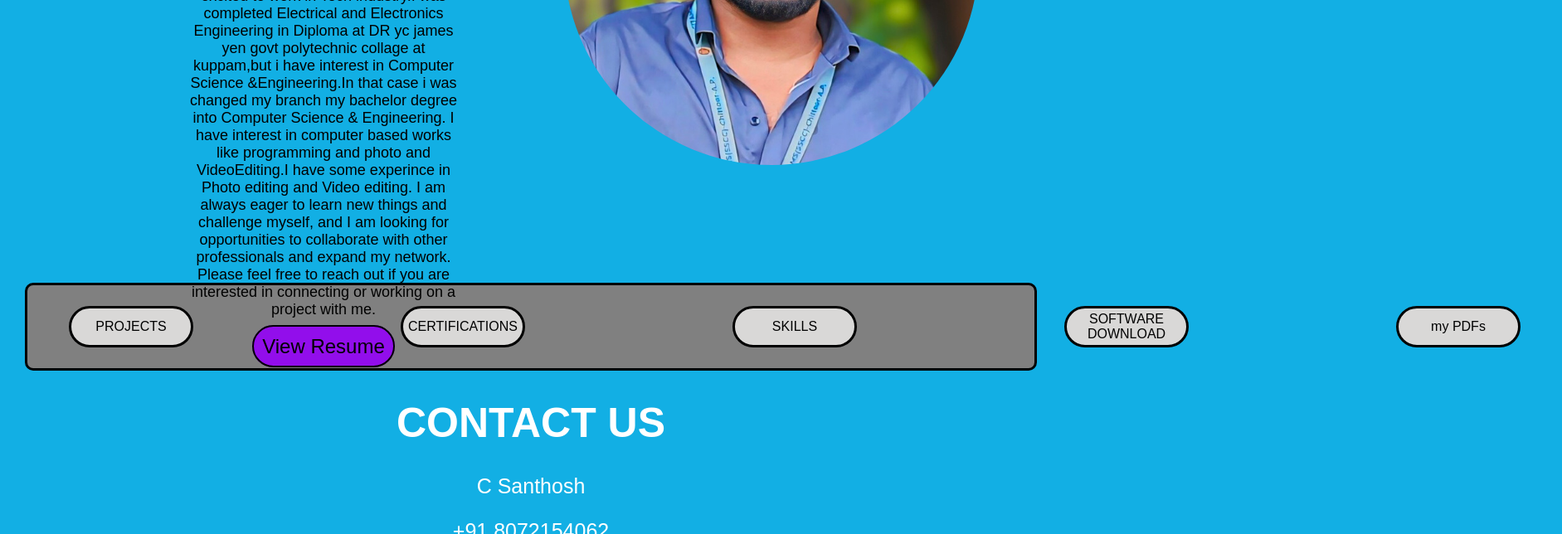
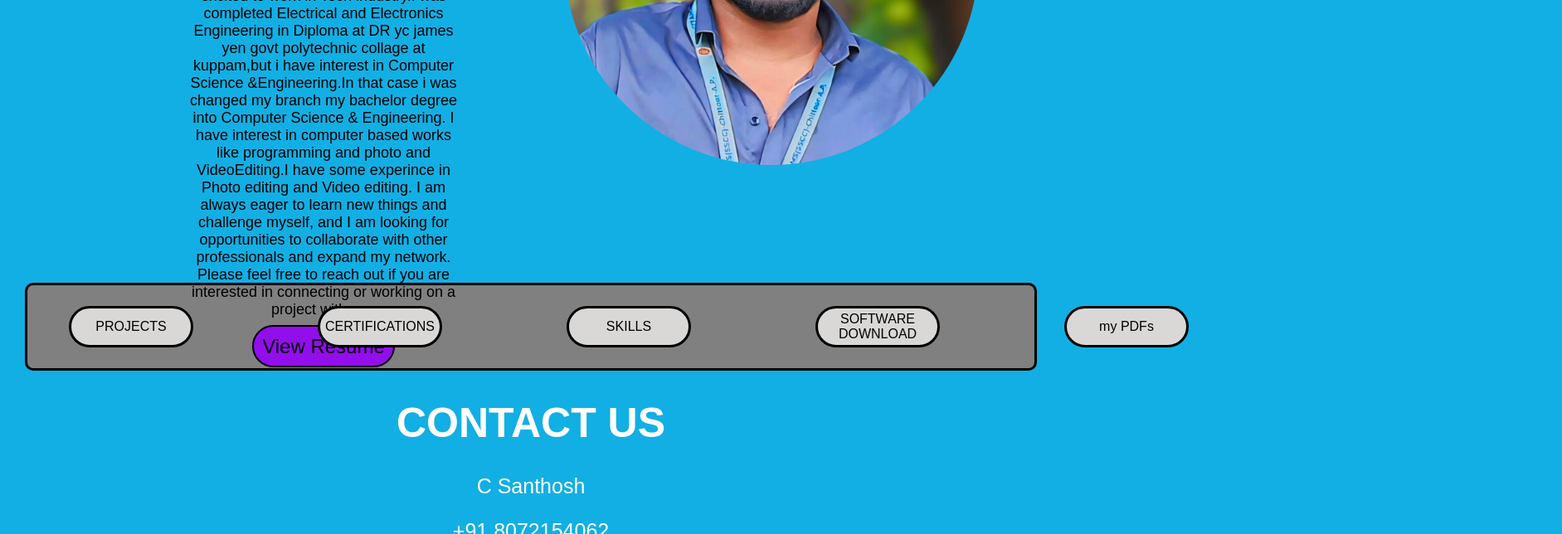
Before and after one commit to challasanthosh-14/portfolio, a plain HTML site: page index.html in a window 1280 px wide. Shown: the part 533-1177 px from the top of the page at 83% size, 1883 px wide, since content can reach past the window. Drawn offline with Linux system fonts and the light colour scheme; a web font is replaced by a local one.

Commit message:
style.css

```diff
--- a/style.css
+++ b/style.css
@@ -110,7 +110,7 @@ h1 {
   text-align: center;
   align-items: center;
   font-weight: bold;
-  gap: 250px;
+  gap: 150px;
 }
 #scale:hover {
   transform: scale(1.05);
```
